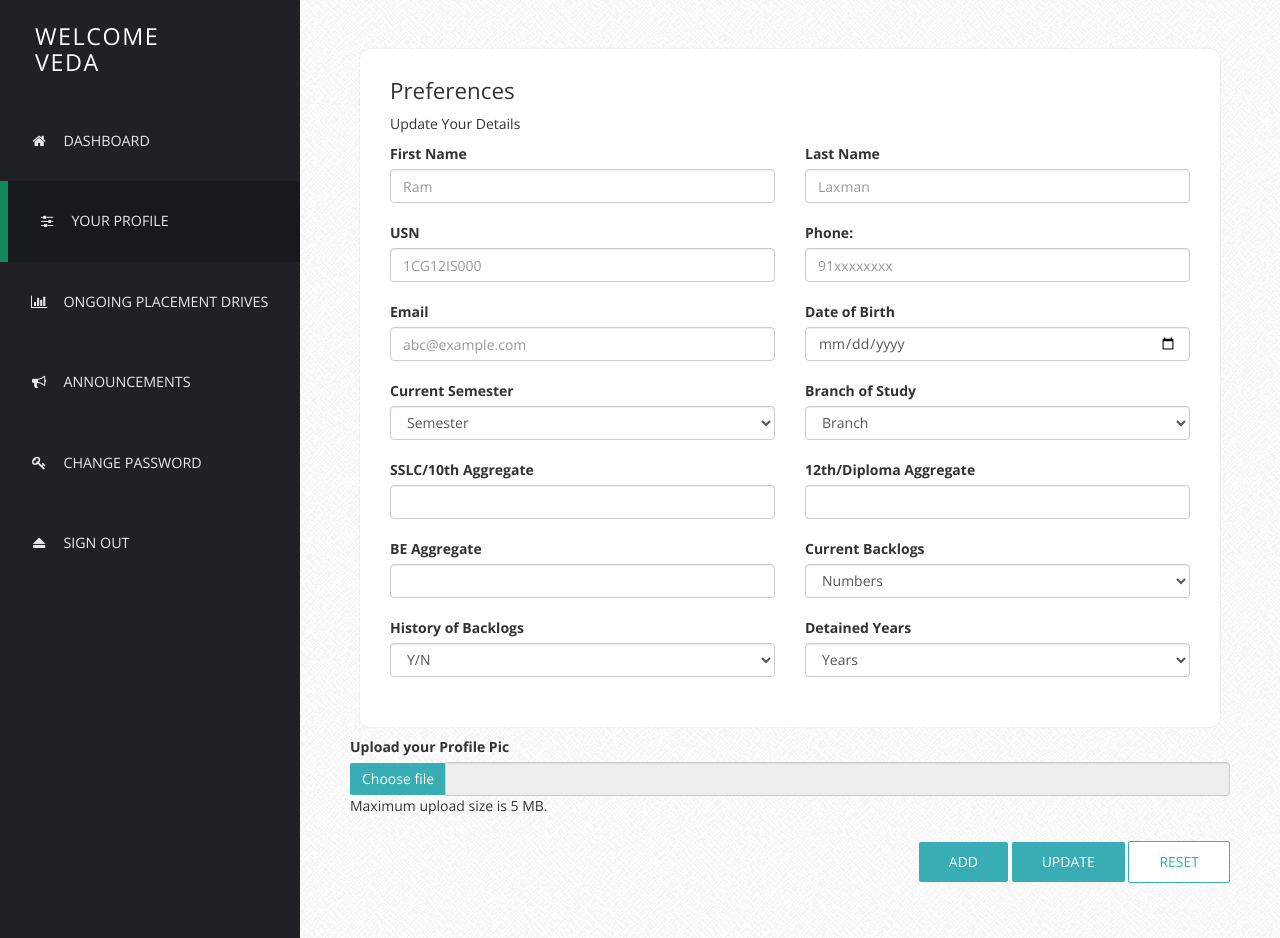
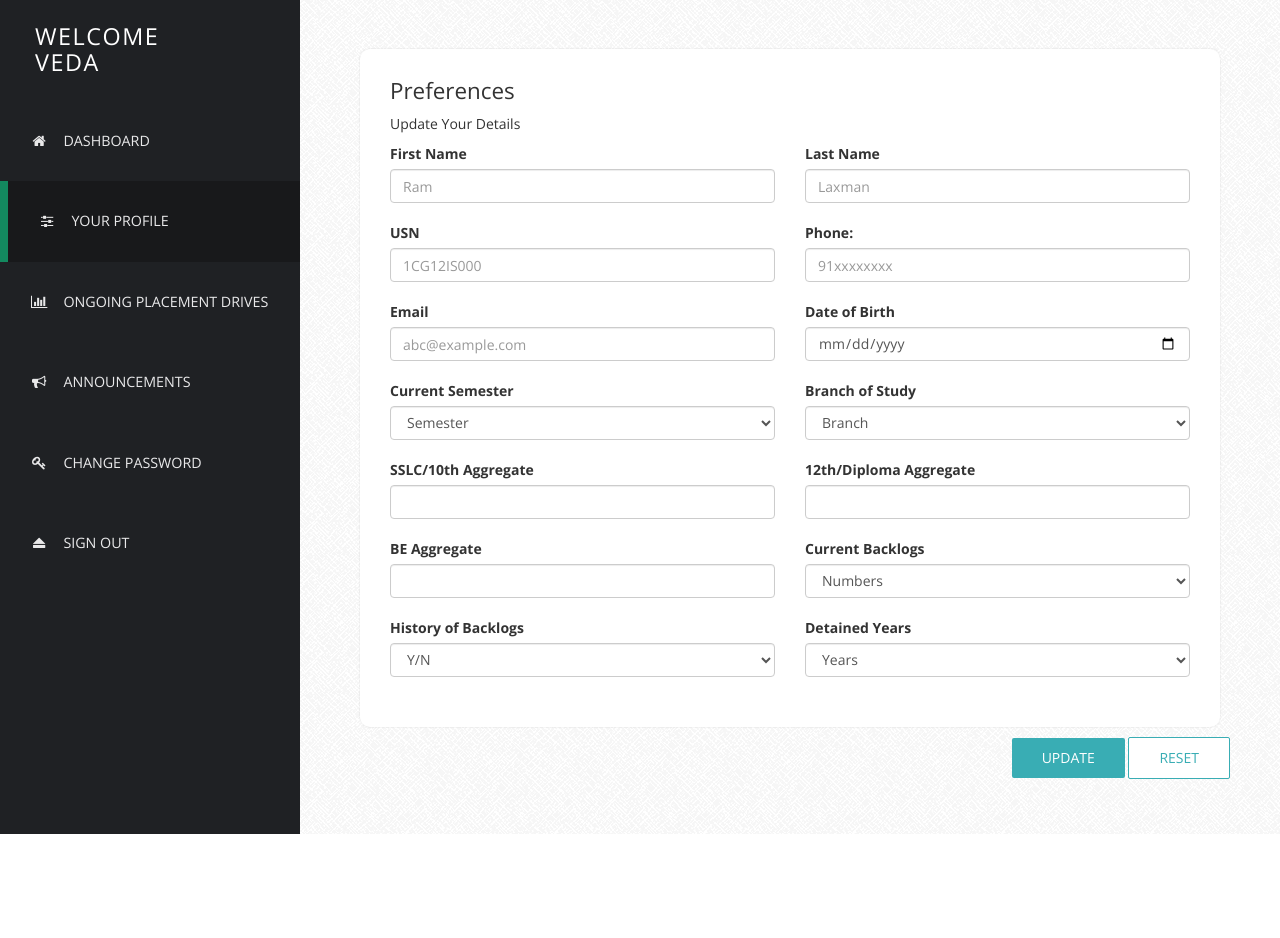
Before and after one commit to thegeek13242/TnP-Portal-IIITN, a PHP site: page /preferences.php in a window 1280 px wide. Shown: the part 406-1344 px from the top of the page. After the commit the page ends 1240 px from the top, so only its background shows below. Run offline with PHP 8.4, Linux system fonts and the light colour scheme; a user stored in the database is signed in.

```diff
--- a/SProfile/preferences.php
+++ b/SProfile/preferences.php
@@ -207,17 +207,8 @@ if ($_SESSION["username"]) {
 
             </div>
         </div>
-        <div class="row form-group">
-          <div class="col-lg-12">
-            <label class="control-label templatemo-block">Upload your Profile Pic</label>
-            <!-- <input type="file" name="fileToUpload" id="fileToUpload" class="margin-bottom-10"> -->
-            <input type="file" name="fileToUpload" id="fileToUpload" class="filestyle" data-buttonName="btn-primary" data-buttonBefore="true" data-icon="false">
-            <p>Maximum upload size is 5 MB.</p>
-          </div>
-        </div>
+
         <div class="form-group text-right">
-
-          <button type="submit" name="submit" class="templatemo-blue-button">add</button>
           <button type="submit" name="update" class="templatemo-blue-button">update</button>
           <button type="reset" class="templatemo-white-button">Reset</button>
         </div>
```
